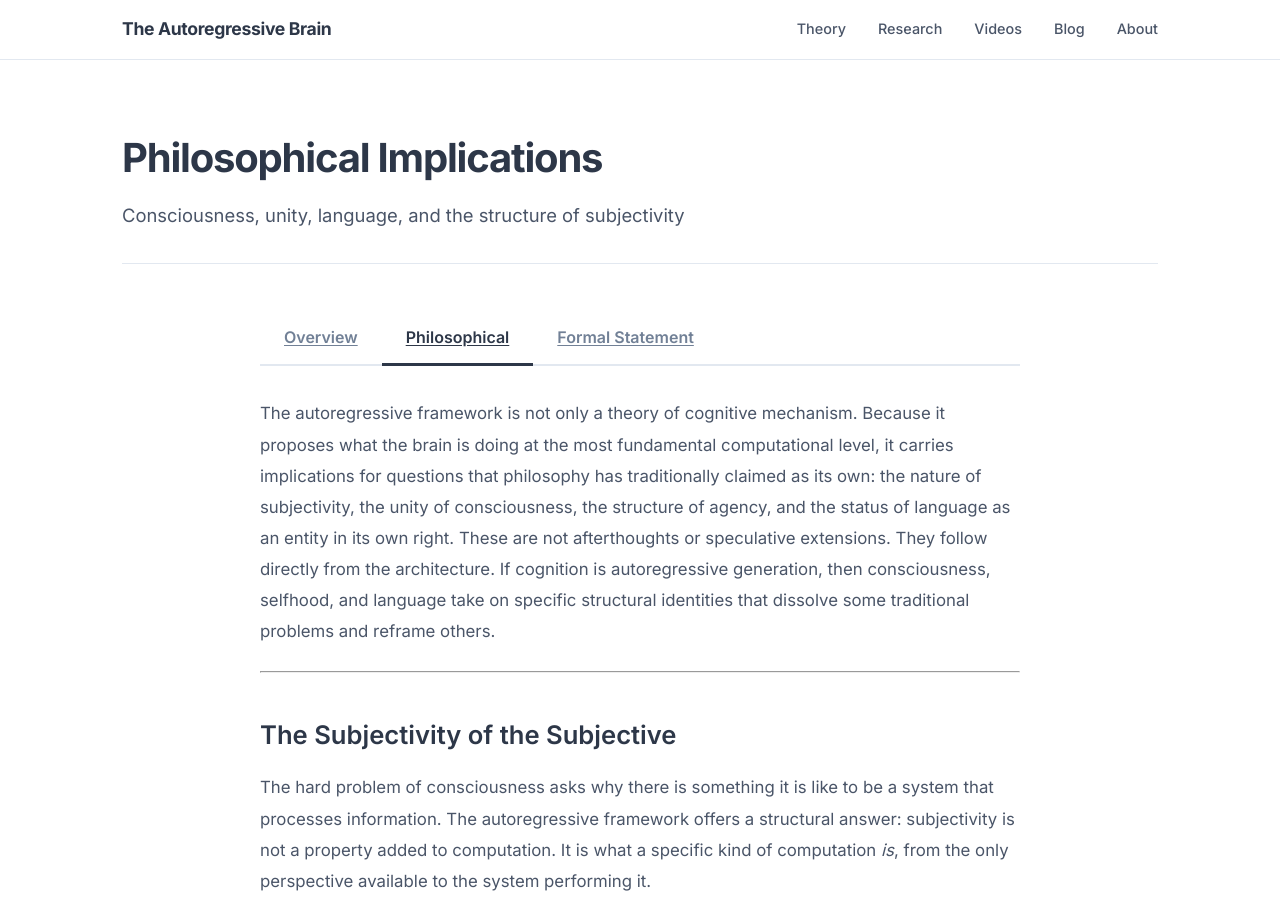
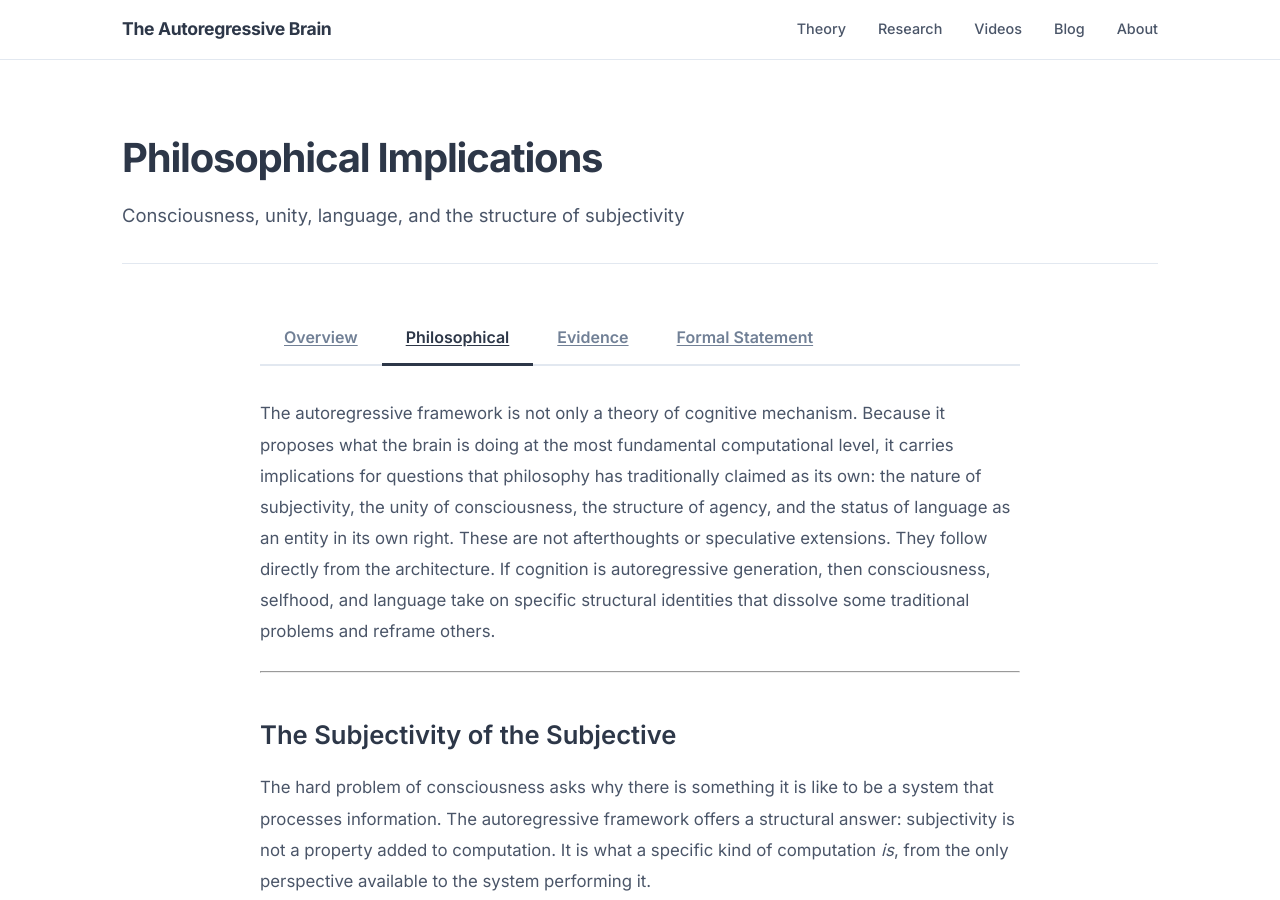
Before and after one commit to elanbarenholtz/elanbarenholtz.github.io, a Jekyll site: the page built from philosophical.md, in a window 1280 px wide and 900 px high. Built offline with Jekyll 4.4.1, drawn with Linux system fonts in a browser that asks for light colours.

Commit message:
Update philosophical.md

```diff
--- a/philosophical.md
+++ b/philosophical.md
@@ -16,6 +16,7 @@ permalink: /philosophical/
 <div class="theory-tabs">
   <a href="/theory/" class="theory-tab">Overview</a>
   <a href="/philosophical/" class="theory-tab theory-tab--active">Philosophical</a>
+  <a href="/evidence/" class="theory-tab">Evidence</a>
   <a href="/formalism/" class="theory-tab">Formal Statement</a>
 </div>
 
```
